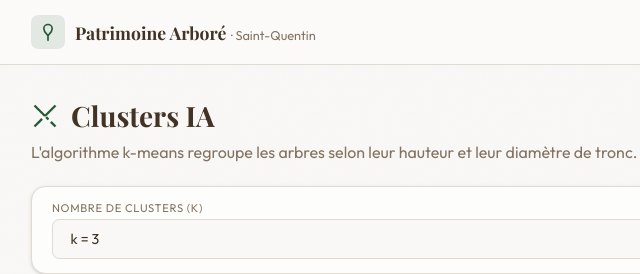
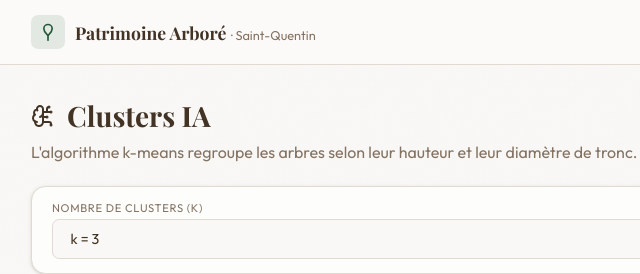
Before and after one commit to Choopsy/Projet---Partie-Web, a plain HTML site: page Front/clusters.html in a window 1280 px wide. Shown: the top 274 px of the page, 33-673 px from the left. Drawn offline with nearby package versions, Linux system fonts and the light colour scheme; a web font is replaced by a local one.

Commit message:
ajustement svg logo cluster IA

```diff
--- a/Front/clusters.html
+++ b/Front/clusters.html
@@ -42,7 +42,8 @@
         Visualiser
       </a>
       <a class="nav-btn active" href="clusters.html">
-      <svg xmlns="http://www.w3.org/2000/svg" width="24" height="24" viewBox="0 0 24 24" fill="none" stroke="currentColor" stroke-width="2" stroke-linecap="round" stroke-linejoin="round" class="lucide lucide-brain-circuit h-4 w-4" aria-hidden="true"><path d="M12 5a3 3 0 1 0-5.997.125 4 4 0 0 0-2.526 5.77 4 4 0 0 0 .556 6.588A4 4 0 1 0 12 18Z"></path><path d="M9 13a4.5 4.5 0 0 0 3-4"></path><path d="M6.003 5.125A3 3 0 0 0 6.401 6.5"></path><path d="M3.477 10.896a4 4 0 0 1 .585-.396"></path><path d="M6 18a4 4 0 0 1-1.967-.516"></path><path d="M12 13h4"></path><path d="M12 18h6a2 2 0 0 1 2 2v1"></path><path d="M12 8h8"></path><path d="M16 8V5a2 2 0 0 1 2-2"></path><circle cx="16" cy="13" r=".5"></circle><circle cx="18" cy="3" r=".5"></circle><circle cx="20" cy="21" r=".5"></circle><circle cx="20" cy="8" r=".5"></circle></svg>        Clusters IA
+      <svg xmlns="http://www.w3.org/2000/svg" width="24" height="24" viewBox="0 0 24 24" fill="none" stroke="currentColor" stroke-width="2" stroke-linecap="round" stroke-linejoin="round" class="lucide lucide-brain-circuit h-4 w-4" aria-hidden="true"><path d="M12 5a3 3 0 1 0-5.997.125 4 4 0 0 0-2.526 5.77 4 4 0 0 0 .556 6.588A4 4 0 1 0 12 18Z"></path><path d="M9 13a4.5 4.5 0 0 0 3-4"></path><path d="M6.003 5.125A3 3 0 0 0 6.401 6.5"></path><path d="M3.477 10.896a4 4 0 0 1 .585-.396"></path><path d="M6 18a4 4 0 0 1-1.967-.516"></path><path d="M12 13h4"></path><path d="M12 18h6a2 2 0 0 1 2 2v1"></path><path d="M12 8h8"></path><path d="M16 8V5a2 2 0 0 1 2-2"></path><circle cx="16" cy="13" r=".5"></circle><circle cx="18" cy="3" r=".5"></circle><circle cx="20" cy="21" r=".5"></circle><circle cx="20" cy="8" r=".5"></circle></svg>
+      Clusters IA
       </a>
       <a class="nav-btn" href="ajouter.html">
         <svg width="15" height="15" viewBox="0 0 24 24" fill="none" stroke="currentColor" stroke-width="2"><circle cx="12" cy="12" r="10"/><path d="M12 8v8M8 12h8"/></svg>
@@ -60,7 +61,7 @@
 
     <div style="max-width:720px;margin-bottom:1.5rem;">
       <div style="display:flex;align-items:center;gap:.75rem;margin-bottom:.5rem;">
-        <svg width="28" height="28" viewBox="0 0 24 24" fill="none" stroke="var(--primary)" stroke-width="2"><path d="M9.5 14.5 3 21"/><path d="m13 13 2 2"/><path d="M17 17l4 4"/><path d="m21 3-9 9"/><path d="M3 3l9 9"/></svg>
+       <svg xmlns="http://www.w3.org/2000/svg" width="24" height="24" viewBox="0 0 24 24" fill="none" stroke="currentColor" stroke-width="2" stroke-linecap="round" stroke-linejoin="round" class="lucide lucide-brain-circuit h-4 w-4" aria-hidden="true"><path d="M12 5a3 3 0 1 0-5.997.125 4 4 0 0 0-2.526 5.77 4 4 0 0 0 .556 6.588A4 4 0 1 0 12 18Z"></path><path d="M9 13a4.5 4.5 0 0 0 3-4"></path><path d="M6.003 5.125A3 3 0 0 0 6.401 6.5"></path><path d="M3.477 10.896a4 4 0 0 1 .585-.396"></path><path d="M6 18a4 4 0 0 1-1.967-.516"></path><path d="M12 13h4"></path><path d="M12 18h6a2 2 0 0 1 2 2v1"></path><path d="M12 8h8"></path><path d="M16 8V5a2 2 0 0 1 2-2"></path><circle cx="16" cy="13" r=".5"></circle><circle cx="18" cy="3" r=".5"></circle><circle cx="20" cy="21" r=".5"></circle><circle cx="20" cy="8" r=".5"></circle></svg>
         <h1 style="font-size:1.75rem;">Clusters IA</h1>
       </div>
       <p style="color:var(--muted-fg);font-size:1rem;">L'algorithme k-means regroupe les arbres selon leur hauteur et leur diamètre de tronc.</p>
```
Also changed, not shown: 1 other file.
